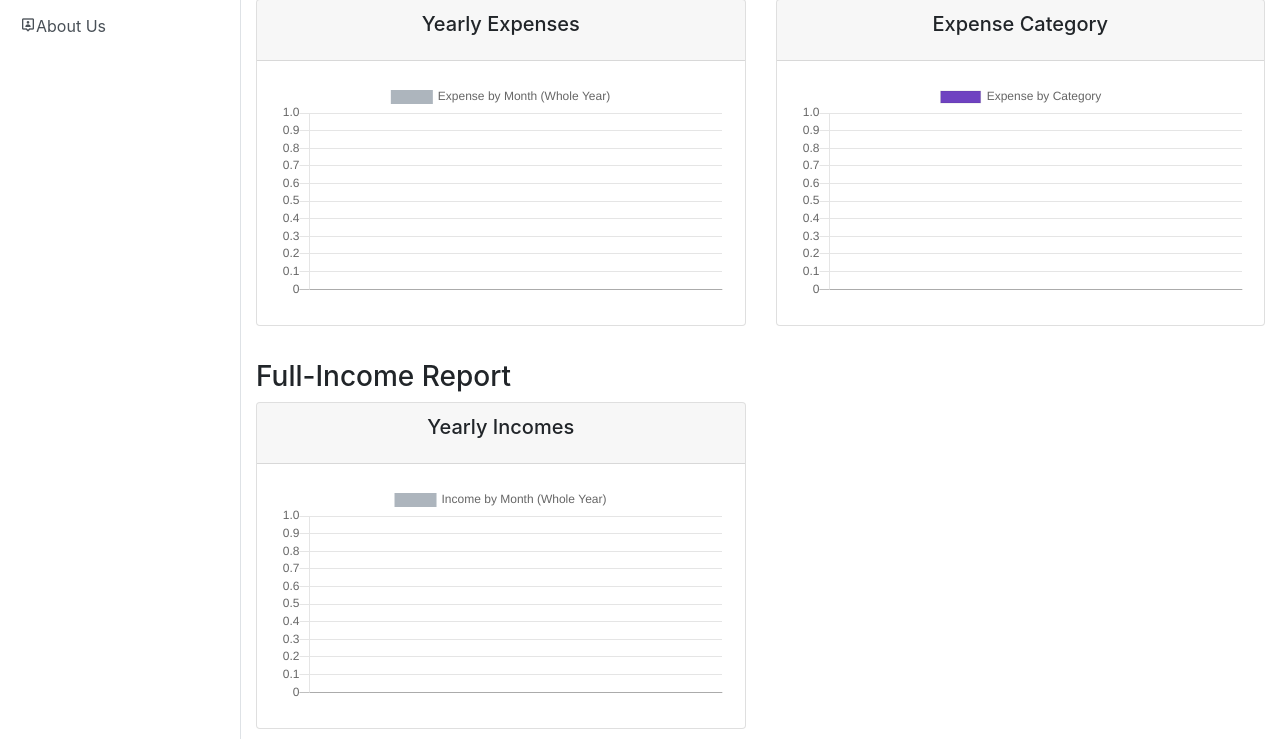
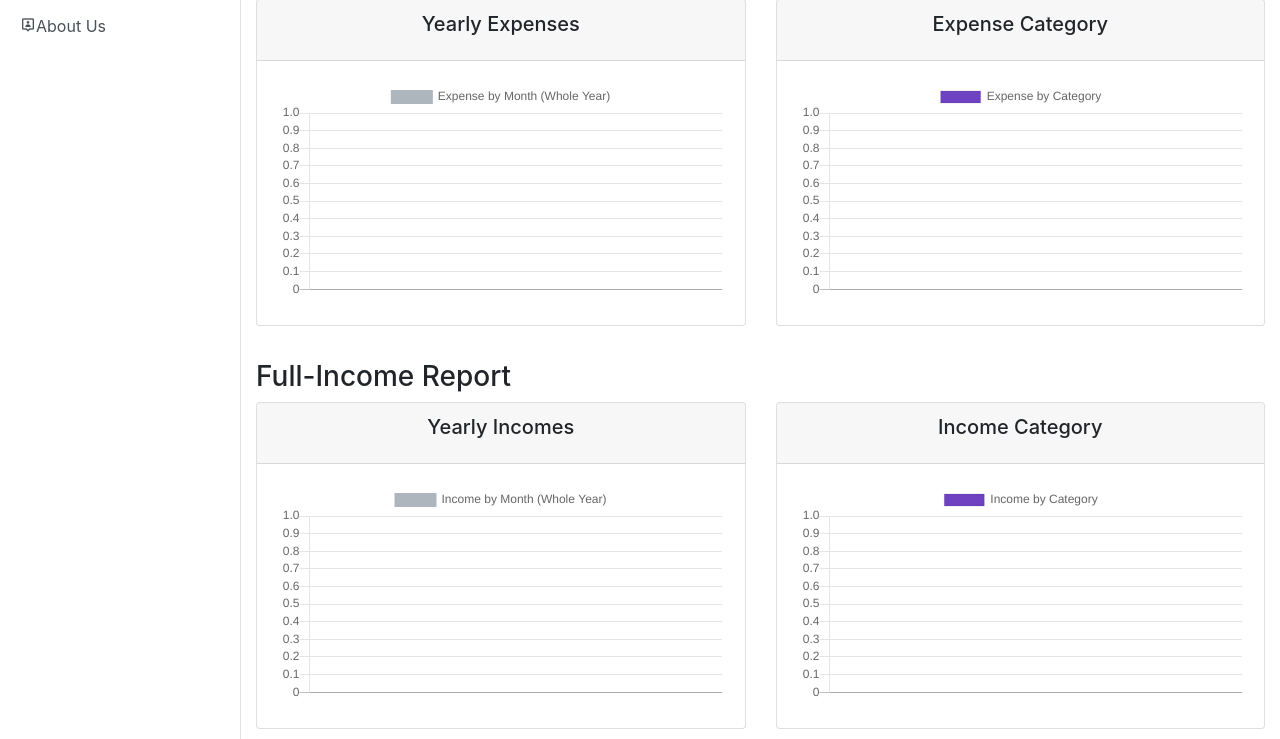
Before and after one commit to ashikulislamdev/income-expense-management-system, a PHP site: page / in a window 1280 px wide. Shown: the part 722-1461 px from the top of the page. Run offline with PHP 8.4, Linux system fonts and the light colour scheme; the visitor is signed in with stand-in values (Sample User, id 1); data that the repository does not hold is empty; some libraries are stand-ins or nearby versions.

Commit message:
time bug fixing, chart added

```diff
--- a/add_income.php
+++ b/add_income.php
@@ -1,5 +1,6 @@
 <?php
    include("session.php");
+   date_default_timezone_set('Asia/Dhaka');
    $update = false;
    $del = false;
    $incomeamount = "";
@@ -138,7 +139,7 @@
                         <div class="form-group row">
                            <label for="incomedate" class="col-sm-6 col-form-label"><b>Date</b></label>
                            <div class="col-md-6">
-                              <input type="date" class="form-control col-sm-12" value="<?php echo $incomedate; ?>" name="incomedate" id="incomedate" required>
+                              <input type="Date" class="form-control col-sm-12" value="<?php echo $incomedate; ?>" name="incomedate" id="incomedate" required>
                            </div>
                         </div>
 
--- a/index.php
+++ b/index.php
@@ -2,6 +2,10 @@
   include("session.php");
   $exp_category_dc = mysqli_query($con, "SELECT expensecategory FROM expenses WHERE user_id = '$userid' GROUP BY expensecategory");
   $exp_amt_dc = mysqli_query($con, "SELECT SUM(expense) FROM expenses WHERE user_id = '$userid' GROUP BY expensecategory");
+
+  $inc_category_dc = mysqli_query($con, "SELECT incomecategory FROM incomes WHERE user_id = '$userid' GROUP BY incomecategory");
+  $inc_amt_dc = mysqli_query($con, "SELECT SUM(income) FROM incomes WHERE user_id = '$userid' GROUP BY incomecategory");
+
 
   $exp_date_line = mysqli_query($con, "SELECT expensedate FROM expenses WHERE user_id = '$userid' GROUP BY expensedate");
   $exp_amt_line = mysqli_query($con, "SELECT SUM(expense) FROM expenses WHERE user_id = '$userid' GROUP BY expensedate");
@@ -21,15 +25,16 @@
   $expence_amount = mysqli_fetch_assoc($expence_amount);
   $expence_amount = $expence_amount['expenses'];
 
+//SELECT SUM(income) AS last_month_incomes FROM incomes WHERE MONTH(incomedate)=MONTH(now()) AND YEAR(incomedate)=YEAR(now()) AND user_id = 20;
 
   //get last month income report
-  $income_last_month_amount = mysqli_query($con, "SELECT SUM(income) AS last_month_incomes FROM `incomes` WHERE incomedate > (NOW() - INTERVAL 1 MONTH) AND `user_id` = '$userid'");
+  $income_last_month_amount = mysqli_query($con, "SELECT SUM(income) AS last_month_incomes FROM `incomes` WHERE MONTH(incomedate)=MONTH(now()) AND YEAR(incomedate)=YEAR(now()) AND `user_id` = '$userid'");
   $income_last_month_amount = mysqli_fetch_assoc($income_last_month_amount);
   $income_last_month_amount = $income_last_month_amount['last_month_incomes'];
 
 
   //get last month expense report
-  $expence_last_month_amount = mysqli_query($con, "SELECT SUM(expense) AS last_month_expenses FROM `expenses` WHERE expensedate > (NOW() - INTERVAL 1 MONTH) AND `user_id` = '$userid'");
+  $expence_last_month_amount = mysqli_query($con, "SELECT SUM(expense) AS last_month_expenses FROM `expenses` WHERE MONTH(expensedate)=MONTH(now()) AND YEAR(expensedate)=YEAR(now()) AND `user_id` = '$userid'");
   $expence_last_month_amount = mysqli_fetch_assoc($expence_last_month_amount);
   $expence_last_month_amount = $expence_last_month_amount['last_month_expenses'];
 
@@ -242,7 +247,7 @@
                               <div class="mr-auto">
                                   <i class='bx bxs-calendar-check'></i>
                               </div>
-                              <h5 class="text-light">Last Month</h5>
+                              <h5 class="text-light">This Month</h5>
                             </div>
                             <h5 class="text-white my-2">Income - <?php echo $income_last_month_amount; ?> TK</h5>
                             <a href="manage_income?data=last_month" class="btn btn-sm">View All</a>
@@ -256,7 +261,7 @@
                               <div class="mr-auto">
                                   <i class='bx bxs-calendar-minus'></i>
                               </div>
-                              <h5 class="text-light">Last Month</h5>
+                              <h5 class="text-light">This Month</h5>
                             </div>
                             <h5 class="text-white my-2">Expense - <?php echo $expence_last_month_amount; ?> TK</h5>
                             <a href="manage_expense?data=last_month" class="btn btn-sm">View All</a>
@@ -351,13 +356,23 @@
 
               <h3 class="mt-4">Full-Income Report</h3>
               <div class="row">
-                <div class="col-md-6">
+                <div class="col-md">
                   <div class="card">
                     <div class="card-header">
                       <h5 class="card-title text-center">Yearly Incomes</h5>
                     </div>
                     <div class="card-body">
                       <canvas id="income_line" height="150"></canvas>
+                    </div>
+                  </div>
+                </div>
+                <div class="col-md">
+                  <div class="card">
+                    <div class="card-header">
+                      <h5 class="card-title text-center">Income Category</h5>
+                    </div>
+                    <div class="card-body">
+                      <canvas id="income_category_pie" height="150"></canvas>
                     </div>
                   </div>
                 </div>
@@ -422,6 +437,40 @@
         }]
       }
     });
+
+
+
+    var ctx2 = document.getElementById('income_category_pie').getContext('2d');
+    //alert()
+    var myChart = new Chart(ctx2, {
+      type: 'bar',
+      data: {
+        labels: [<?php while ($a = mysqli_fetch_array($inc_category_dc)) {
+                    echo '"' . $a['incomecategory'] . '",';
+                  } ?>],
+        datasets: [{
+          label: 'Income by Category',
+          data: [<?php while ($b = mysqli_fetch_array($inc_amt_dc)) {
+                    echo '"' . $b['SUM(income)'] . '",';
+                  } ?>],
+          backgroundColor: [
+            '#6f42c1',
+            '#dc3545',
+            '#28a745',
+            '#007bff',
+            '#ffc107',
+            '#20c997',
+            '#17a2b8',
+            '#fd7e14',
+            '#e83e8c',
+            '#6610f2',
+            '#1A59ED'
+          ],
+          borderWidth: 1
+        }]
+      }
+    });
+
 
     var line = document.getElementById('expense_line').getContext('2d');
     var myChart = new Chart(line, {
--- a/session.php
+++ b/session.php
@@ -9,6 +9,7 @@ exit();
 $sess_email = $_SESSION["email"];
 $sql = "SELECT user_id, firstname, phone_no, email, password, address, profile_path, status, receipt_id FROM users WHERE email = '$sess_email'";
 $result = $con->query($sql);
+date_default_timezone_set('Asia/Dhaka');
 
 if ($result->num_rows > 0) {
   // output data of each row
```
Also changed, not shown: api/get_imcomes.php (added, +27 -0 lines), login.php (+7 -6 lines), .htaccess.
